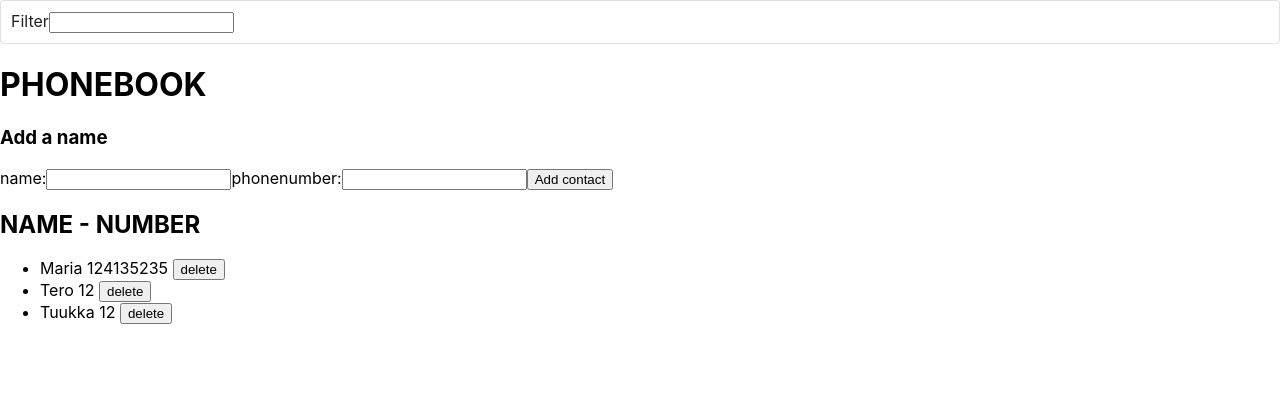
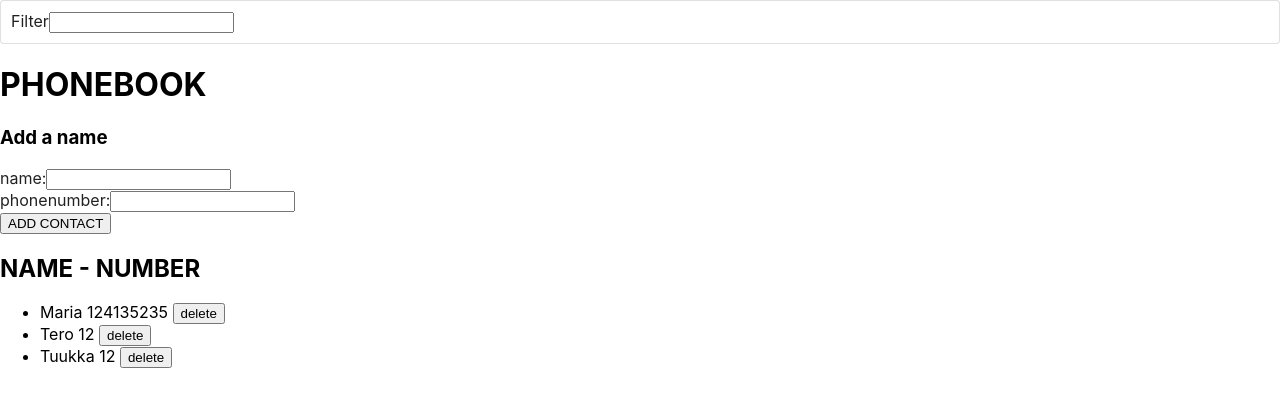
Before and after one commit to TanjaVar/full_stack_mooc_2021, a React (Create React App) app in the folder osa2/puhelinluettelo/: page / in a window 1280 px wide. Shown: the top 406 px of the page. Built offline with nearby package versions, Linux system fonts and the light colour scheme; data requests are answered from the project's data file.

Commit message:
Add Material UI Card component to Form UI component

```diff
--- a/osa2/puhelinluettelo/src/components/Form.js
+++ b/osa2/puhelinluettelo/src/components/Form.js
@@ -1,19 +1,24 @@
 import React from 'react';
+import { Card } from '@mui/material';
 
 const Form = ({addName, newName, handleTextChange, newPhonenumber, handlePhonenumberChange}) => {
     return (
         <form onSubmit={addName}>
+                <Card variant="transaparent">
                     name:
-                <input
+                    <input class="input"
                         newName={newName}
                         onChange={handleTextChange}
                     />
+                </Card>
+                <Card variant="transaparent">
                     phonenumber:
-                <input
+                    <input class="input"
                         newPhonenumber={newPhonenumber}
                         onChange={handlePhonenumberChange}
                     />
-                <button type="submit">Add contact</button>
+                </Card>
+                <button class="submitbutton" type="submit">ADD CONTACT</button>
         </form>
     )
 }
```
Lines whose indentation alone changed are shown as unchanged.
